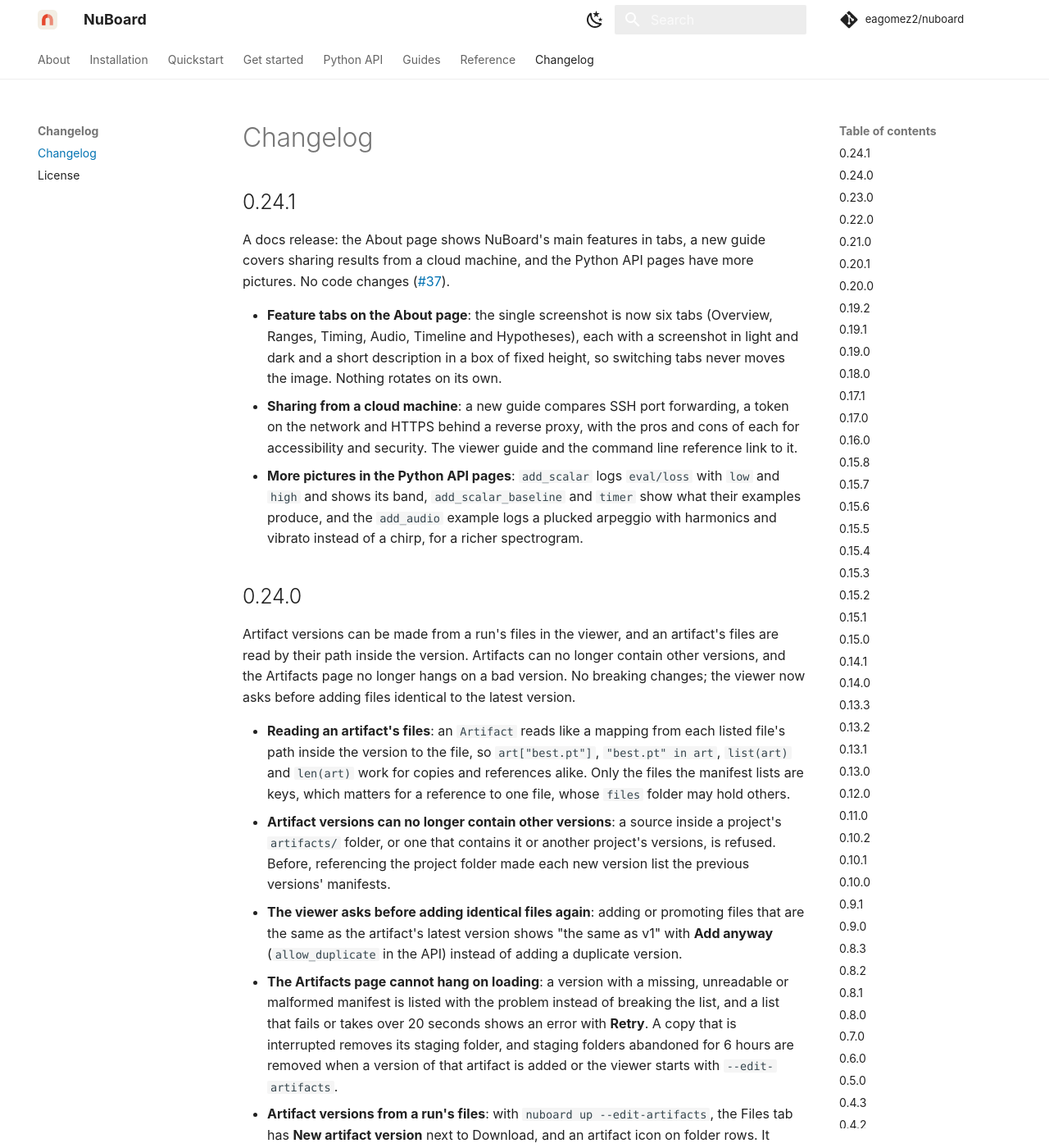
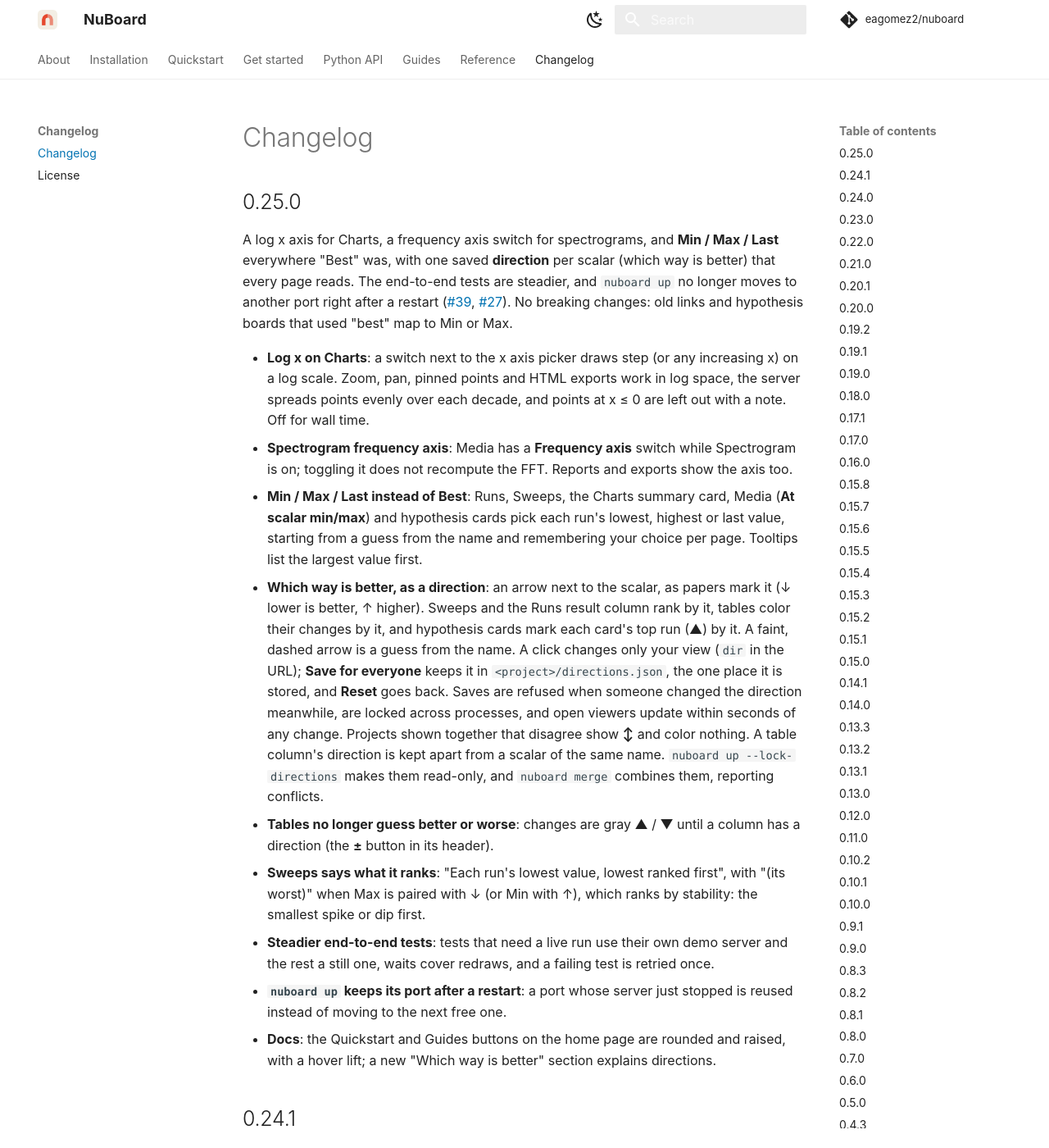
Before and after one commit to eagomez2/nuboard, an MkDocs documentation site: the page built from docs/changelog.md, in a window 1280 px wide and 1400 px high. Shown: the whole window at 82% size. Built offline with MkDocs 1.6.1 and Material for MkDocs 9.7.7, drawn with Linux system fonts in a browser that asks for light colours; comment, search, counter and statistics services are not loaded.

Commit message:
Release 0.25.0

````diff
--- a/docs/changelog.md
+++ b/docs/changelog.md
@@ -1,4 +1,51 @@
 # Changelog
+
+## 0.25.0
+
+A log x axis for Charts, a frequency axis switch for spectrograms, and
+**Min / Max / Last** everywhere "Best" was, with one saved **direction** per
+scalar (which way is better) that every page reads. The end-to-end tests are
+steadier, and `nuboard up` no longer moves to another port right after a
+restart ([#39](https://github.com/eagomez2/nuboard/issues/39),
+[#27](https://github.com/eagomez2/nuboard/issues/27)). No breaking changes:
+old links and hypothesis boards that used "best" map to Min or Max.
+
+- **Log x on Charts**: a switch next to the x axis picker draws step (or any
+  increasing x) on a log scale. Zoom, pan, pinned points and HTML exports work
+  in log space, the server spreads points evenly over each decade, and points
+  at x ≤ 0 are left out with a note. Off for wall time.
+- **Spectrogram frequency axis**: Media has a **Frequency axis** switch
+  while Spectrogram is on; toggling it does not recompute the FFT. Reports
+  and exports show the axis too.
+- **Min / Max / Last instead of Best**: Runs, Sweeps, the Charts summary
+  card, Media (**At scalar min/max**) and hypothesis cards pick each run's
+  lowest, highest or last value, starting from a guess from the name and
+  remembering your choice per page. Tooltips list the largest value first.
+- **Which way is better, as a direction**: an arrow next to the scalar, as
+  papers mark it (↓ lower is better, ↑ higher). Sweeps and the Runs result
+  column rank by it, tables color their changes by it, and hypothesis cards
+  mark each card's top run (▲) by it. A faint, dashed arrow is a guess from
+  the name. A click changes only your view (`dir` in the URL); **Save for
+  everyone** keeps it in `<project>/directions.json`, the one place it is
+  stored, and **Reset** goes back. Saves are refused when someone changed the
+  direction meanwhile, are locked across processes, and open viewers update
+  within seconds of any change. Projects shown together that disagree show
+  **↕** and color nothing. A table column's direction is kept apart from a
+  scalar of the same name. `nuboard up --lock-directions` makes them
+  read-only, and `nuboard merge` combines them, reporting conflicts.
+- **Tables no longer guess better or worse**: changes are gray ▲ / ▼ until a
+  column has a direction (the **±** button in its header).
+- **Sweeps says what it ranks**: "Each run's lowest value, lowest ranked
+  first", with "(its worst)" when Max is paired with ↓ (or Min with ↑), which
+  ranks by stability: the smallest spike or dip first.
+- **Steadier end-to-end tests**: tests that need a live run use their own
+  demo server and the rest a still one, waits cover redraws, and a failing
+  test is retried once.
+- **`nuboard up` keeps its port after a restart**: a port whose server just
+  stopped is reused instead of moving to the next free one.
+- **Docs**: the Quickstart and Guides buttons on the home page are rounded and
+  raised, with a hover lift; a new "Which way is better" section explains
+  directions.
 
 ## 0.24.1
 
--- a/docs/installation.md
+++ b/docs/installation.md
@@ -108,9 +108,9 @@
 
 ```console
 $ nuboard version
-nuboard 0.24.1
+nuboard 0.25.0
 $ python -c "import nuboard; print(nuboard.__version__)"
-0.24.1
+0.25.0
 ```
 
 Next, the [Quickstart](quickstart.md) runs the demo and logs a first run.
--- a/pyproject.toml
+++ b/pyproject.toml
@@ -1,6 +1,6 @@
 [project]
 name = "nuboard"
-version = "0.24.1"
+version = "0.25.0"
 description = "A fast, local, folder-based experiment tracker and viewer for ML training."
 readme = "README.md"
 requires-python = ">=3.10"
````
Also changed, not shown: 2 other files.
